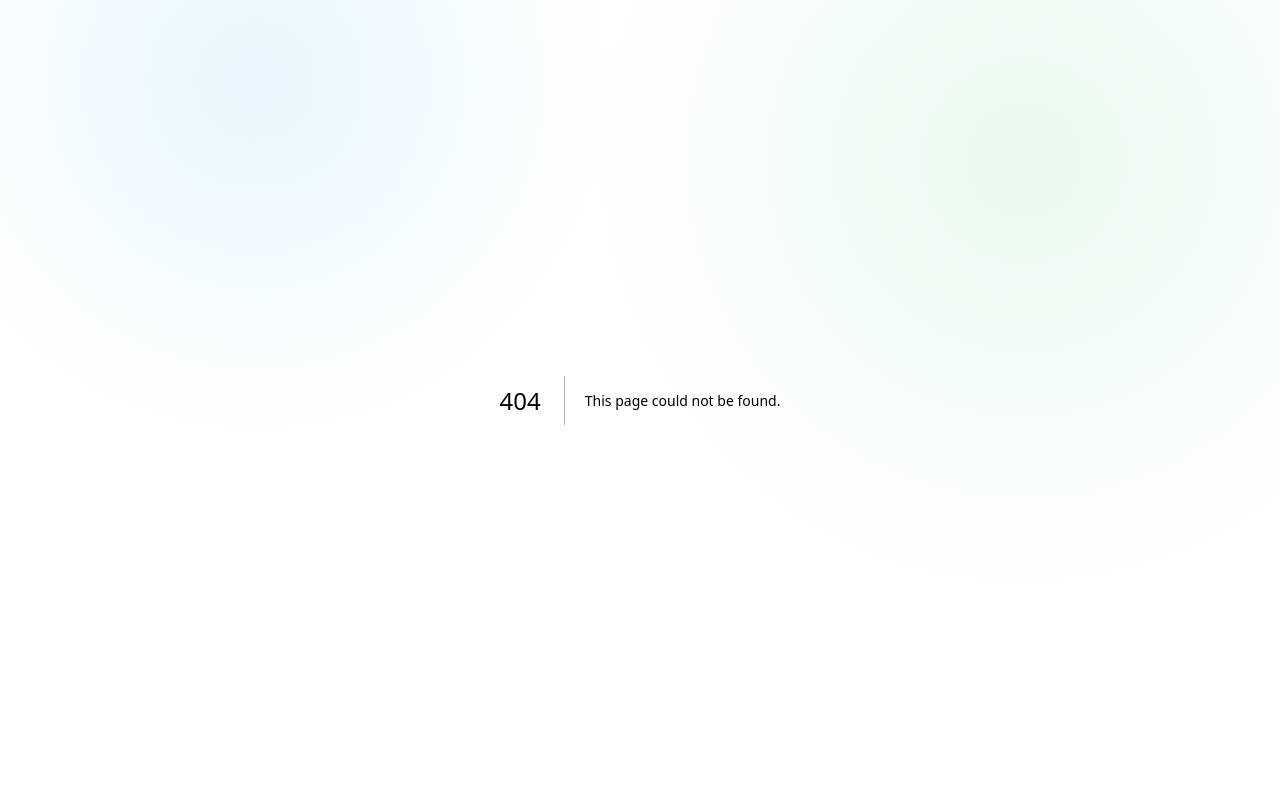
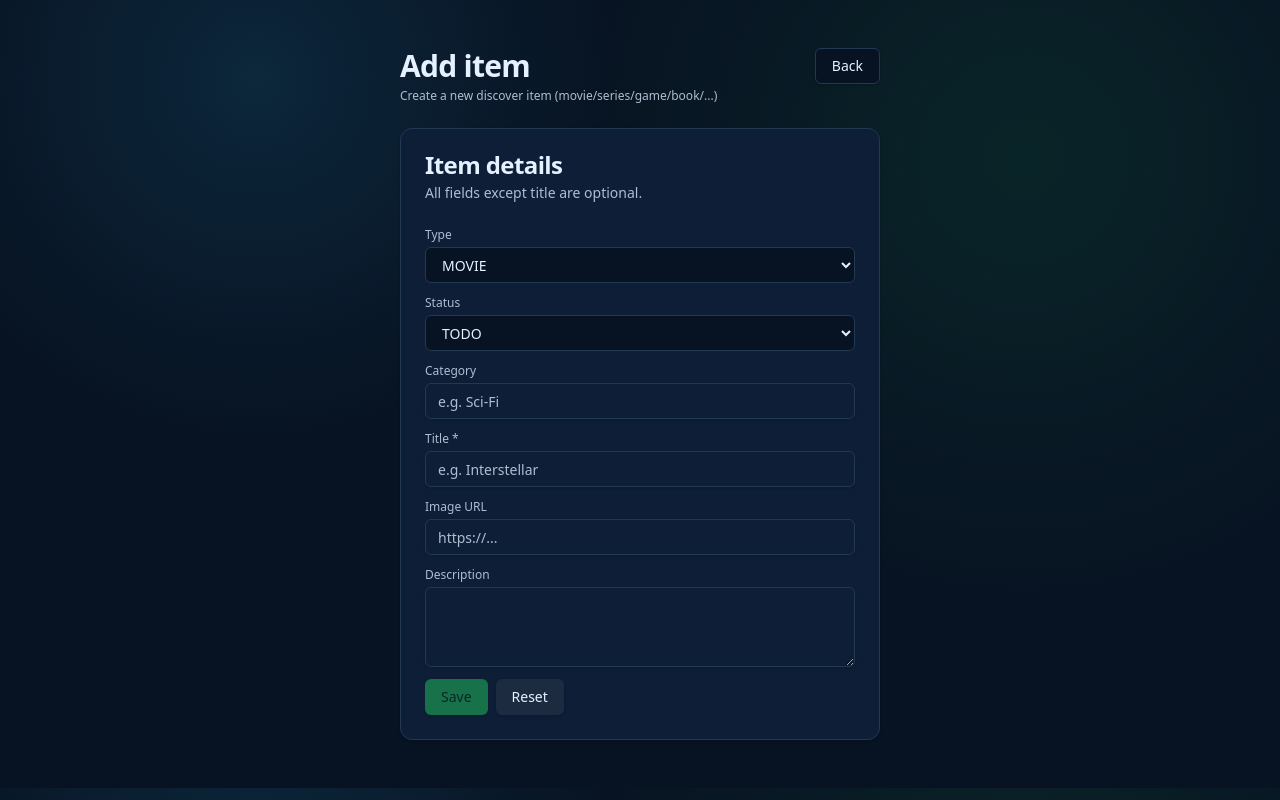
Before and after one commit to not-oleksii/nexty-hub-app, a Next.js app: page /discover-list/add in a window 1280 px wide. Before the commit this address had no page. Built offline with nearby package versions, Linux system fonts and the light colour scheme.

Commit message:
feat(ui): add discover item creation page

```diff
--- /dev/null
+++ b/src/app/(authorized)/discover-list/add/page.tsx
@@ -0,0 +1,225 @@
+'use client';
+
+import { useCallback, useMemo, useState } from 'react';
+import Link from 'next/link';
+import { useRouter } from 'next/navigation';
+
+import { ContentWrapper } from '@/components/layout/content';
+import { Caption1 } from '@/components/typography/caption1';
+import { Header1 } from '@/components/typography/header1';
+import { Button } from '@/components/ui/button';
+import { Card, CardContent, CardDescription, CardHeader, CardTitle } from '@/components/ui/card';
+import { Input } from '@/components/ui/input';
+import { Textarea } from '@/components/ui/textarea';
+
+const ITEM_TYPES = ['MOVIE', 'SERIES', 'GAME', 'BOOK', 'COURSE', 'OTHER'] as const;
+const ITEM_STATUSES = ['TODO', 'DONE'] as const;
+
+type ItemType = (typeof ITEM_TYPES)[number];
+type ItemStatus = (typeof ITEM_STATUSES)[number];
+
+type FormState = {
+  type: ItemType;
+  category: string;
+  title: string;
+  description: string;
+  imageUrl: string;
+  status: ItemStatus;
+};
+
+const DEFAULT_FORM: FormState = {
+  type: 'MOVIE',
+  category: '',
+  title: '',
+  description: '',
+  imageUrl: '',
+  status: 'TODO',
+};
+
+export default function AddDiscoverItemPage() {
+  const router = useRouter();
+
+  const [form, setForm] = useState<FormState>(DEFAULT_FORM);
+  const [isSubmitting, setIsSubmitting] = useState(false);
+  const [error, setError] = useState<string | null>(null);
+
+  const canSubmit = useMemo(() => {
+    return form.title.trim().length > 0 && !isSubmitting;
+  }, [form.title, isSubmitting]);
+
+  const onTypeChange = useCallback((e: React.ChangeEvent<HTMLSelectElement>) => {
+    setForm((prev) => ({
+      ...prev,
+      type: e.target.value as ItemType,
+    }));
+  }, []);
+
+  const onStatusChange = useCallback((e: React.ChangeEvent<HTMLSelectElement>) => {
+    setForm((prev) => ({
+      ...prev,
+      status: e.target.value as ItemStatus,
+    }));
+  }, []);
+
+  const onCategoryChange = useCallback((e: React.ChangeEvent<HTMLInputElement>) => {
+    setForm((prev) => ({
+      ...prev,
+      category: e.target.value,
+    }));
+  }, []);
+
+  const onTitleChange = useCallback((e: React.ChangeEvent<HTMLInputElement>) => {
+    setForm((prev) => ({
+      ...prev,
+      title: e.target.value,
+    }));
+  }, []);
+
+  const onImageUrlChange = useCallback((e: React.ChangeEvent<HTMLInputElement>) => {
+    setForm((prev) => ({
+      ...prev,
+      imageUrl: e.target.value,
+    }));
+  }, []);
+
+  const onDescriptionChange = useCallback((e: React.ChangeEvent<HTMLTextAreaElement>) => {
+    setForm((prev) => ({
+      ...prev,
+      description: e.target.value,
+    }));
+  }, []);
+
+  const onReset = useCallback(() => {
+    setForm(DEFAULT_FORM);
+    setError(null);
+  }, []);
+
+  const onSubmit = useCallback(async () => {
+    setIsSubmitting(true);
+    setError(null);
+
+    try {
+      const res = await fetch('/api/items', {
+        method: 'POST',
+        headers: {
+          'Content-Type': 'application/json',
+        },
+        body: JSON.stringify({
+          type: form.type,
+          category: form.category.trim() || undefined,
+          title: form.title.trim(),
+          description: form.description.trim() || undefined,
+          imageUrl: form.imageUrl.trim() || undefined,
+          status: form.status,
+        }),
+      });
+
+      if (!res.ok) {
+        const data = (await res.json().catch(() => null)) as { error?: string } | null;
+
+        throw new Error(data?.error || `Request failed (${res.status})`);
+      }
+
+      setForm(DEFAULT_FORM);
+
+      router.push('/discover-list');
+      router.refresh();
+    } catch (e) {
+      const message = e instanceof Error ? e.message : 'Unknown error';
+
+      setError(message);
+    } finally {
+      setIsSubmitting(false);
+    }
+  }, [form, router]);
+
+  return (
+    <ContentWrapper className="flex flex-col gap-6">
+      <div className="flex items-start justify-between gap-4">
+        <div className="flex flex-col gap-1">
+          <Header1>Add item</Header1>
+          <Caption1>Create a new discover item (movie/series/game/book/...)</Caption1>
+        </div>
+        <Link
+          className="inline-flex h-9 items-center justify-center rounded-md border border-input bg-background px-4 text-sm font-medium shadow-sm hover:bg-accent hover:text-accent-foreground"
+          href="/discover-list"
+        >
+          Back
+        </Link>
+      </div>
+
+      <Card>
+        <CardHeader>
+          <CardTitle>Item details</CardTitle>
+          <CardDescription>All fields except title are optional.</CardDescription>
+        </CardHeader>
+        <CardContent className="flex flex-col gap-3">
+          <label className="flex flex-col gap-1">
+            <Caption1>Type</Caption1>
+            <select
+              className="h-9 rounded-md border border-input bg-background px-3 text-sm"
+              onChange={onTypeChange}
+              value={form.type}
+            >
+              {ITEM_TYPES.map((t) => (
+                <option key={t} value={t}>
+                  {t}
+                </option>
+              ))}
+            </select>
+          </label>
+
+          <label className="flex flex-col gap-1">
+            <Caption1>Status</Caption1>
+            <select
+              className="h-9 rounded-md border border-input bg-background px-3 text-sm"
+              onChange={onStatusChange}
+              value={form.status}
+            >
+              {ITEM_STATUSES.map((s) => (
+                <option key={s} value={s}>
+                  {s}
+                </option>
+              ))}
+            </select>
+          </label>
+
+          <label className="flex flex-col gap-1">
+            <Caption1>Category</Caption1>
+            <Input onChange={onCategoryChange} placeholder="e.g. Sci-Fi" value={form.category} />
+          </label>
+
+          <label className="flex flex-col gap-1">
+            <Caption1>Title *</Caption1>
+            <Input onChange={onTitleChange} placeholder="e.g. Interstellar" value={form.title} />
+          </label>
+
+          <label className="flex flex-col gap-1">
+            <Caption1>Image URL</Caption1>
+            <Input onChange={onImageUrlChange} placeholder="https://..." value={form.imageUrl} />
+          </label>
+
+          <label className="flex flex-col gap-1">
+            <Caption1>Description</Caption1>
+            <Textarea onChange={onDescriptionChange} value={form.description} />
+          </label>
+
+          {error ? <Caption1 className="text-destructive">{error}</Caption1> : null}
+
+          <div className="flex gap-2">
+            <Button disabled={!canSubmit} onClick={onSubmit}>
+              {isSubmitting ? 'Saving…' : 'Save'}
+            </Button>
+            <Button
+              onClick={onReset}
+              type="button"
+              variant="secondary"
+            >
+              Reset
+            </Button>
+          </div>
+        </CardContent>
+      </Card>
+    </ContentWrapper>
+  );
+}
--- a/src/app/(authorized)/discover-list/page.tsx
+++ b/src/app/(authorized)/discover-list/page.tsx
@@ -25,6 +25,15 @@ export default async function DiscoverListPage() {
       <Header1>Discover</Header1>
       <Caption1>All items (movies, series, games, books, ...)</Caption1>
 
+      <div className="mt-4">
+        <a
+          className="inline-flex h-9 items-center justify-center rounded-md bg-primary px-4 text-sm font-medium text-primary-foreground shadow hover:bg-primary/90"
+          href="/discover-list/add"
+        >
+          Add item
+        </a>
+      </div>
+
       <div className="mt-6 grid grid-cols-1 gap-4 md:grid-cols-2 lg:grid-cols-3">
         {items.map((item) => (
           <div key={item.id} className="rounded-xl border bg-card p-4">
```
